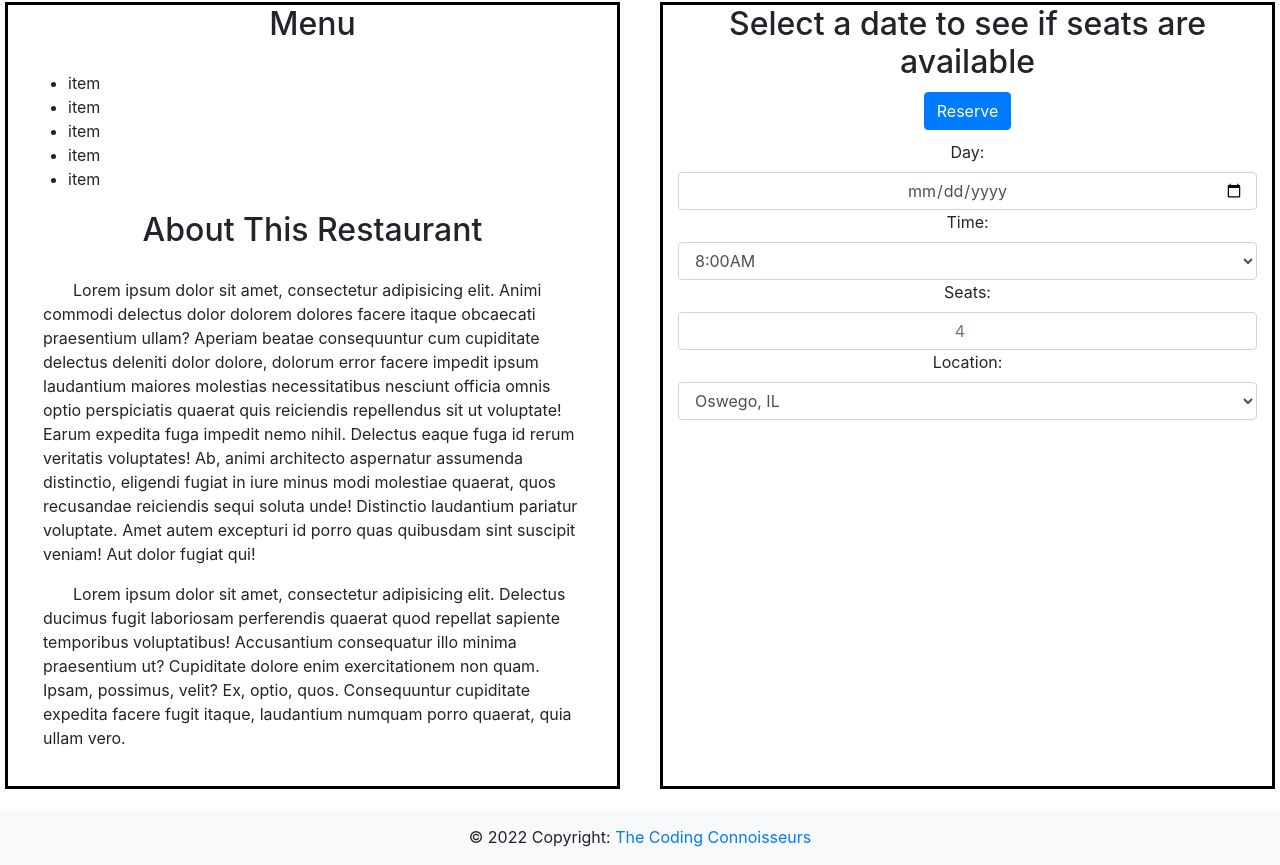
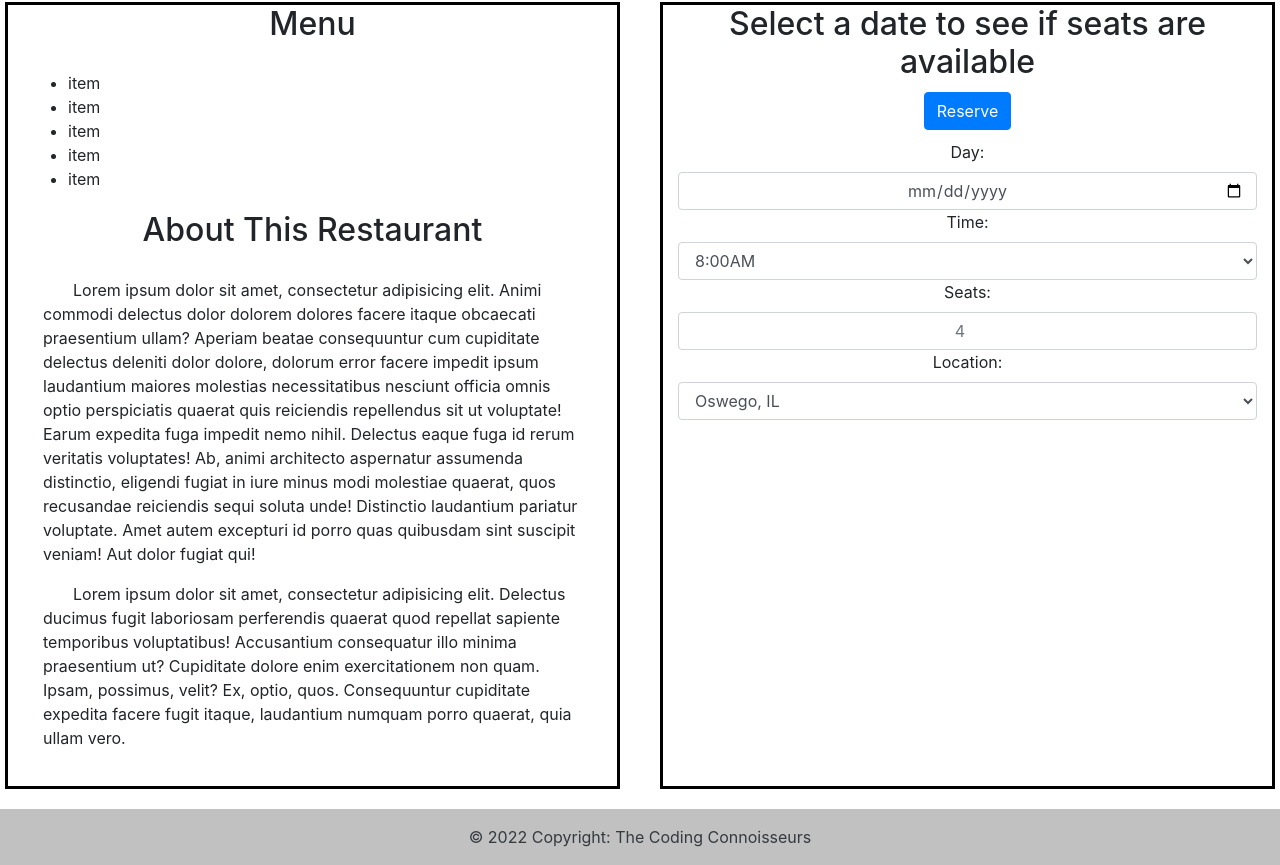
Before and after one commit to CSC4990-Project-Serve/Restaurant-Reservation-Tracker, a React (Create React App) app in the folder client/: page /SomonaukCountryKitchen in a window 1280 px wide. Shown: the part 122-987 px from the top of the page. Built offline with nearby package versions, Linux system fonts and the light colour scheme.

Commit message:
Changed static date to dynamic JS date

```diff
--- a/client/src/components/Footer.js
+++ b/client/src/components/Footer.js
@@ -2,9 +2,10 @@ import React from "react";
 
 const Footer = () => {
     return (
-        <footer className="page-footer font-small blue bg-light">
-            <div className="footer-copyright text-center py-3">© 2022 Copyright:
-                <a href=""> The Coding Connoisseurs</a>
+        <footer className={"text-center text-white"} style={{backgroundColor: "#f1f1f1"}}>
+            <div className={"text-center text-dark p-3"} style={{backgroundColor: "rgba(0, 0, 0, 0.2)"}}>
+                &copy; {new Date().getFullYear()} Copyright:
+                <a className={"text-dark"} href={"/"}> The Coding Connoisseurs</a>
             </div>
         </footer>
     );
```
